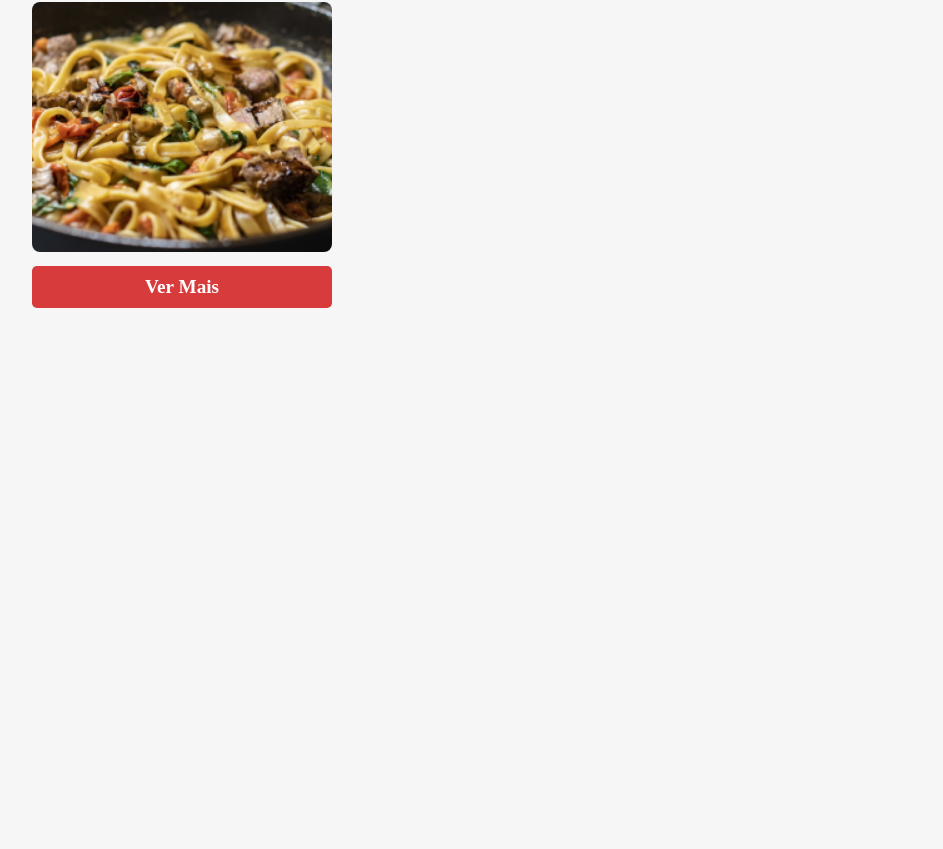
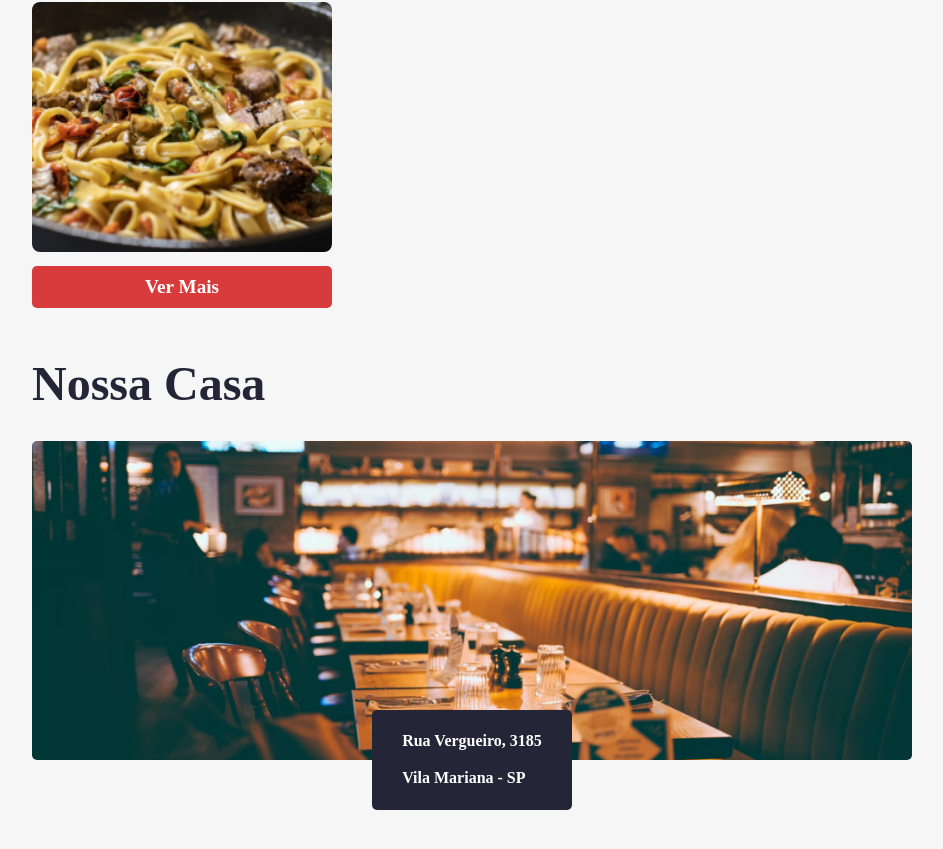
Before and after one commit to pedroltdias/react-study, a React (Create React App) app in the folder aluroni/: page / in a window 1280 px wide. Shown: the part 922-1771 px from the top of the page, without its empty margins (168-1111 px from the left). Before the commit the page ends 1280 px from the top, so only its background shows below. Built offline with nearby package versions, Linux system fonts and the light colour scheme; a web font is replaced by a local one.

Commit message:
finalizacao da pagina Inicio"

```diff
--- a/aluroni/src/pages/Inicio/index.tsx
+++ b/aluroni/src/pages/Inicio/index.tsx
@@ -1,6 +1,7 @@
 import cardapio from "data/cardapio.json";
 import styles from "./Inicio.module.scss";
 import stylesTema from "styles/Tema.module.scss";
+import nossaCasa from "assets/nossa_casa.png";
 
 export default function Inicio() {
 	let pratosRecomendados = [...cardapio];
@@ -22,6 +23,13 @@ export default function Inicio() {
 					</div>
 				))}
 			</div>
+			<h3 className={stylesTema.titulo}>Nossa Casa</h3>
+			<div className={styles.nossaCasa}>
+				<img src={nossaCasa} alt="Casa do Aluroni" />
+				<div className={styles.nossaCasa__endereco}>
+					Rua Vergueiro, 3185 <br /><br /> Vila Mariana - SP
+				</div>
+			</div>
 		</section>
 	);
 }
```
Also changed, not shown: aluroni/src/assets/nossa_casa.png (added).
